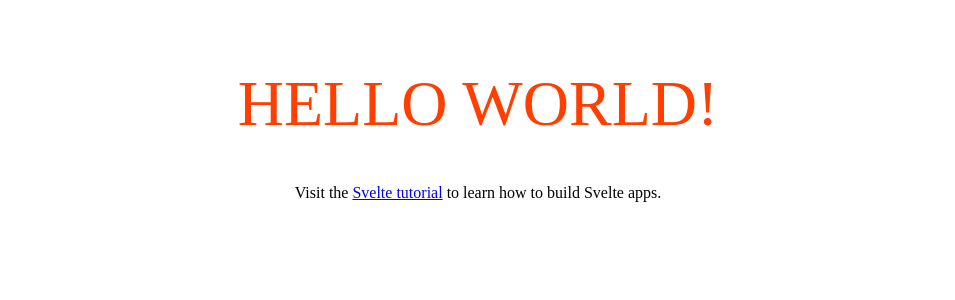
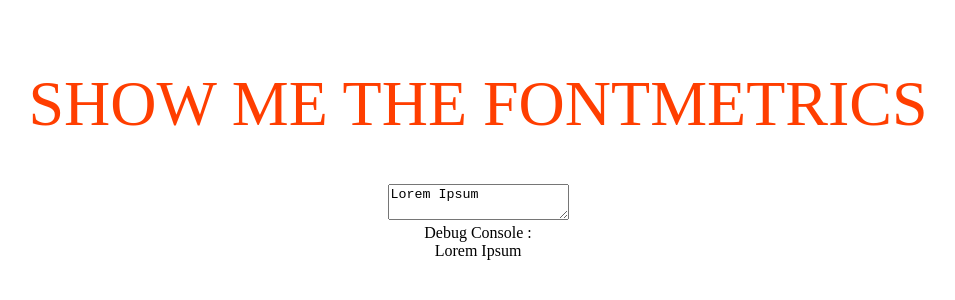
Before and after one commit to taroguru/showfontmetrics, a Svelte app in the folder showfontmetrics/: page / in a window 1280 px wide. Shown: the top 300 px of the page, without its empty margins (162-1117 px from the left). Built offline with nearby package versions, Linux system fonts and the light colour scheme; the HTML template or start-up script is replaced by a standard one.

Commit message:
set default design

```diff
--- a/showfontmetrics/src/App.svelte
+++ b/showfontmetrics/src/App.svelte
@@ -1,10 +1,17 @@
 <script lang="ts">
-	export let name: string;
+
+	let mainText: string;
+	mainText='Lorem Ipsum';
+
+	function InputHandler (event: Event) {
+		mainText = event.target.value;
+	}
 </script>
 
 <main>
-	<h1>Hello {name}!</h1>
-	<p>Visit the <a href="https://svelte.dev/tutorial">Svelte tutorial</a> to learn how to build Svelte apps.</p>
+	<h1>Show me the FontMetrics</h1>
+	<textarea  value={mainText} on:input={InputHandler} />
+	<div>Debug Console : <br />{mainText}</div>
 </main>
 
 <style>
```
